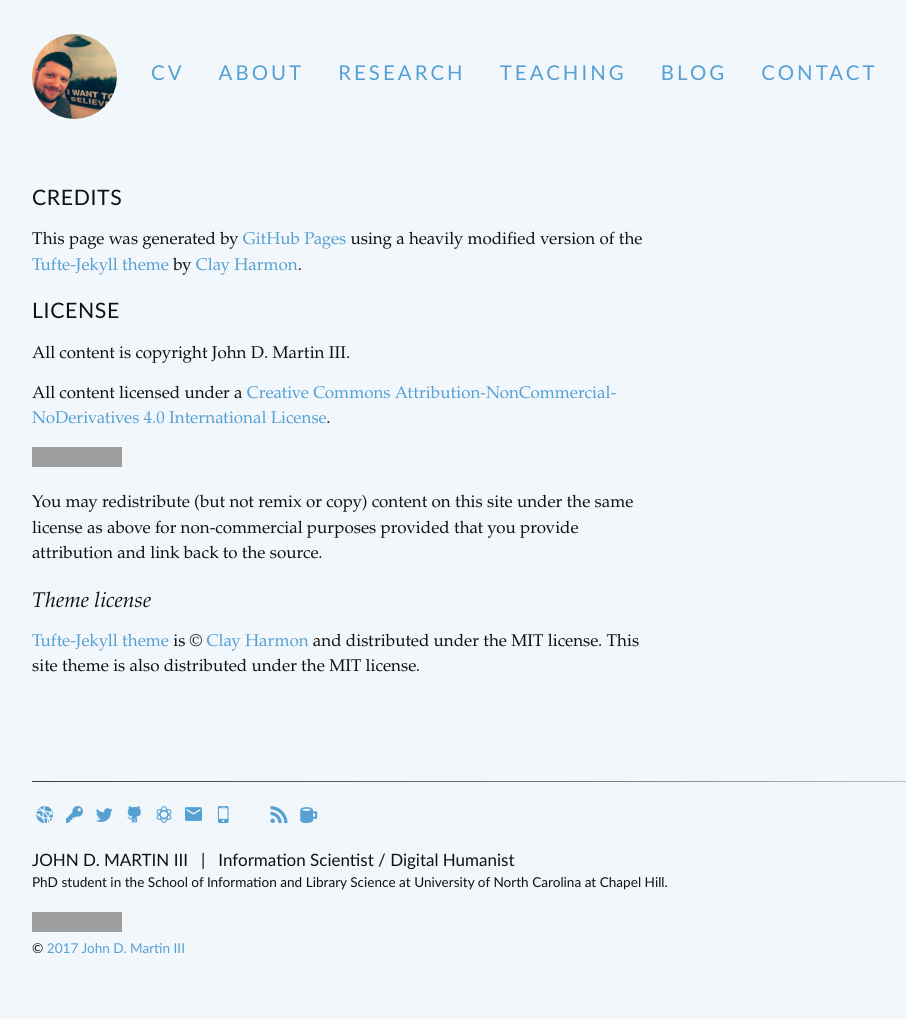
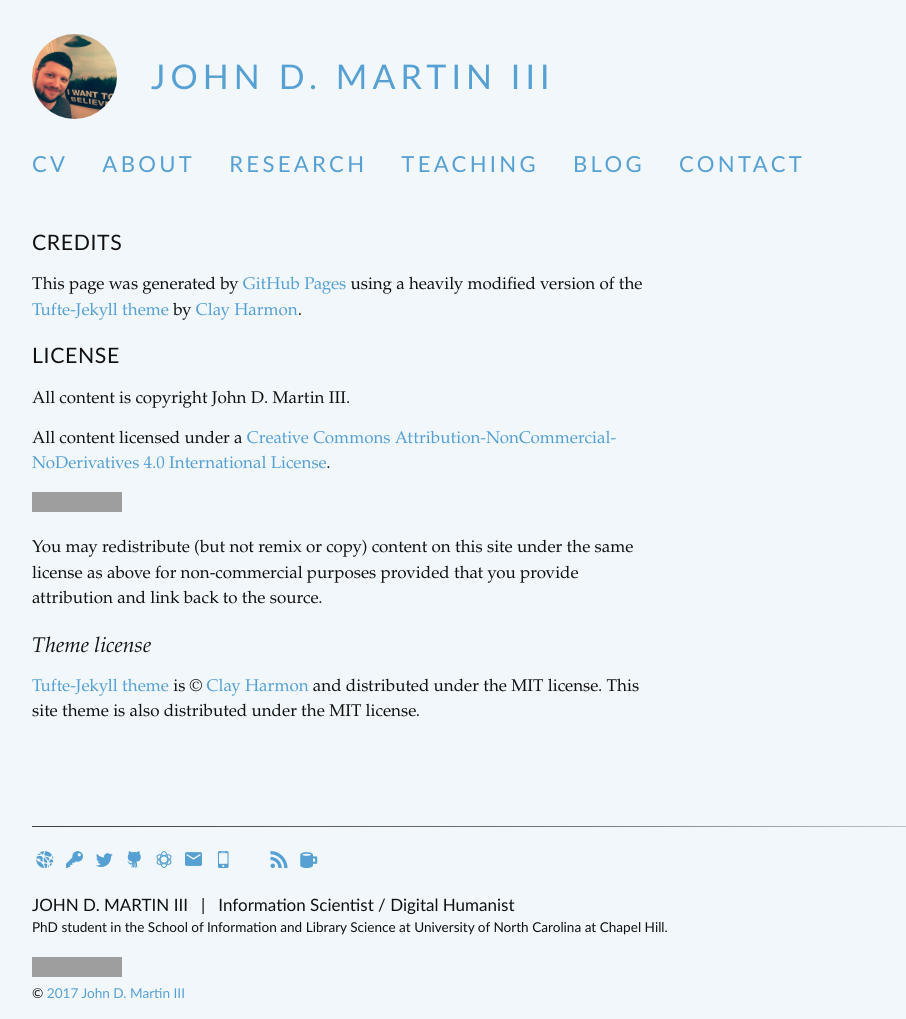
Before and after one commit to jdmar3/jdmar3.github.io, a Jekyll site: the page built from credits.md, in a window 1280 px wide. Shown: the whole page, without its empty margins (48-954 px from the left). Built offline with Jekyll 4.4.1, drawn with Linux system fonts in a browser that asks for light colours; some web fonts are replaced; Markdown is read by kramdown in place of the engine named in the settings; before the commit the page ends 974 px from its top, so only the background shows below that; grey boxes are pictures that could not be loaded.

Commit message:
update header and css for better responsiveness

```diff
--- a/_includes/header.html
+++ b/_includes/header.html
@@ -1,7 +1,10 @@
 <!--- Header and nav template site-wide -->
 <header>
-    <nav class="group">
-	<a href="{{site.baseurl}}/"><img class="badge" src="{{site.baseurl}}/assets/img/{{ site.badge }}" alt="JDM"></a>
+  <nav class="group logo-wrap">
+		<a href="{{site.baseurl}}/" class="logo"><img class="badge" src="{{site.baseurl}}/assets/img/{{ site.badge }}" alt="JDM"></a>
+		<h1 class="websitetitle"><a href="{{site.baseurl}}/">{{ site.title }}</a></h1>
+	</nav>
+	<nav class="bottom-group">
 	{% assign pages = site.pages | sort:"weight"  %}
 	{% for node in pages %}
 		{% if node.nav_include %}
--- a/css/tufte.scss
+++ b/css/tufte.scss
@@ -22,7 +22,8 @@ nav_exclude: true
 * { margin: 0; padding: 0; }
 
 /* clearfix hack after Cederholm (group class name) */
-.group:after {
+.group:after,
+.bottom-group:after {
   content: "";
   display: table;
   clear: both;
@@ -379,6 +380,43 @@ table { max-width: 55%; }
 div.table-wrapper { overflow-x: auto } //changed all overflow values to 'auto' so scroll bars appear only as needed
 
 @media screen and (max-width: 760px) {
+		h1.websitetitle {
+        text-align: center;
+        line-height: 2.2rem;
+    }
+
+    header > nav h1 a {
+        padding-right: 0;
+        float: inherit;
+    }
+
+    header > nav.logo-wrap {
+        text-align: center;
+        //margin-bottom: 2rem;
+    }
+
+    header > nav.bottom-group {
+        text-align: center;
+    }
+
+    header > nav.bottom-group a {
+        float: inherit;
+				padding-right: 1rem;
+				padding-left: 1rem;
+    }
+
+    header > nav a.logo {
+        float: inherit;
+        padding-right: 0;
+        padding-top: 0;
+				display: block;
+				margin: auto;
+    }
+
+    header > nav a img {
+        top: 0 !important;
+    }
+
     p, footer,div.mathblock, { width: 90%; }
     div.highlight { width: 87.5% !important; }
   .twitter-tweet { max-width: 87.5%; }
@@ -491,14 +529,19 @@ header > nav.group, body footer {
   padding-top: 2rem;
 }
 
+header > nav.bottom-group {
+  width: 100%;
+  /*padding-top: 2rem;*/ }
+
 /* nav.group a.active:before{ content:"\0003c\000a0";} // escaped unicode for the carats and then a space on active menu links
 nav.group a.active:after{ content:"\000a0\0003e" ;} */
 
 nav.group a.active{ color: $contrast-color-dark; }
 
 header > nav a{
-  font-size: 1.2rem;
+  font-size: 1.3rem;
   font-family: $sans-font;
+	font-weight: 500;
   letter-spacing: 0.15em;
   text-transform: uppercase;
   color: $contrast-color;
@@ -522,18 +565,27 @@ header > nav a img{
 .badge {
 //    width: 100px;
 //    height: 100px;
-    position: relative;
+//    position: relative;
     overflow: hidden;
     border-radius: 50%;
 }
-/*
-img.badge {
+
+/*img.badge {
     display: inline;
     margin: 0 auto;
-    height: 100%;
-    width: auto;
+//    height: 100%;
+//    width: auto;
+}*/
+
+header > .bottom-group a {
+  padding-top: 0rem;
+  padding-bottom: 1rem;
 }
-*/
+
+header > nav.group h1 a {
+  font-size: 2rem;
+  padding-top: 0.3rem;
+}
 
 ul.footer-links{
   list-style: none;
```
Also changed, not shown: cv/index.md (+0 -1 lines), index.md (+0 -2 lines).
